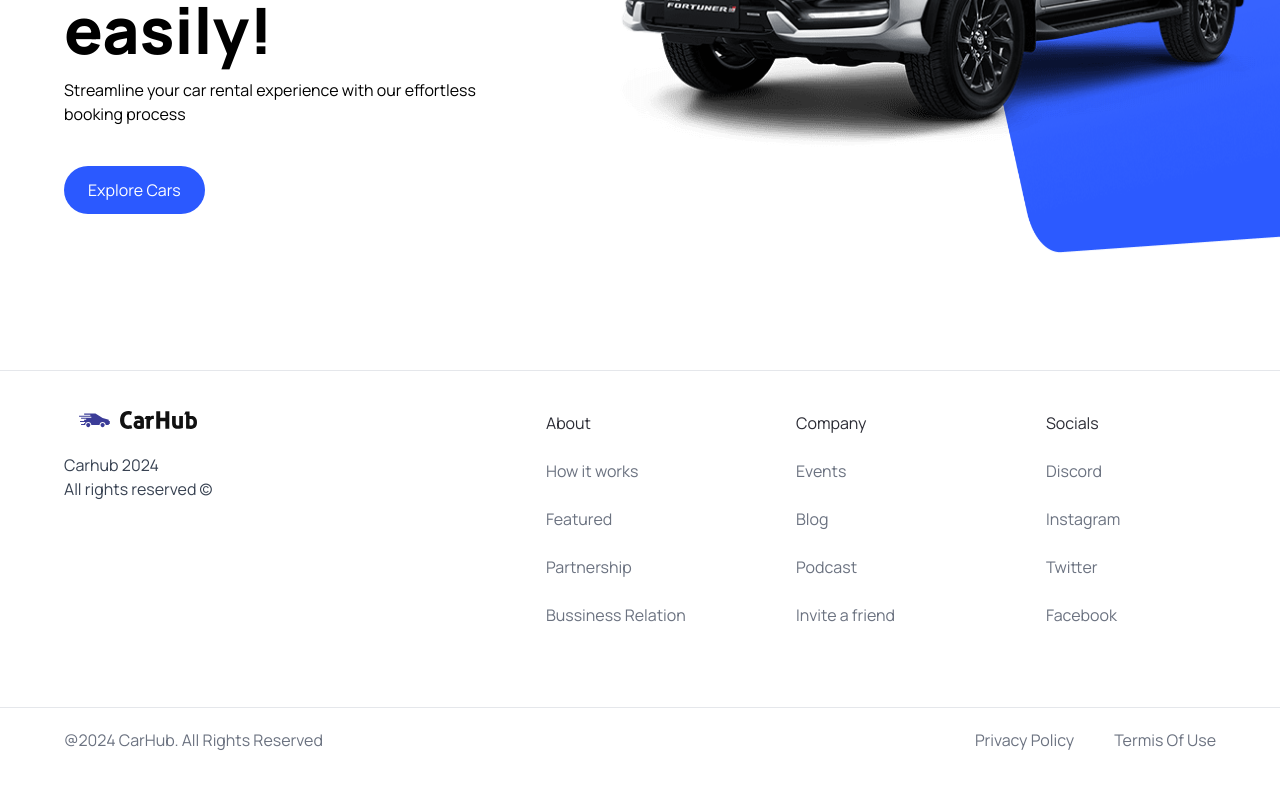
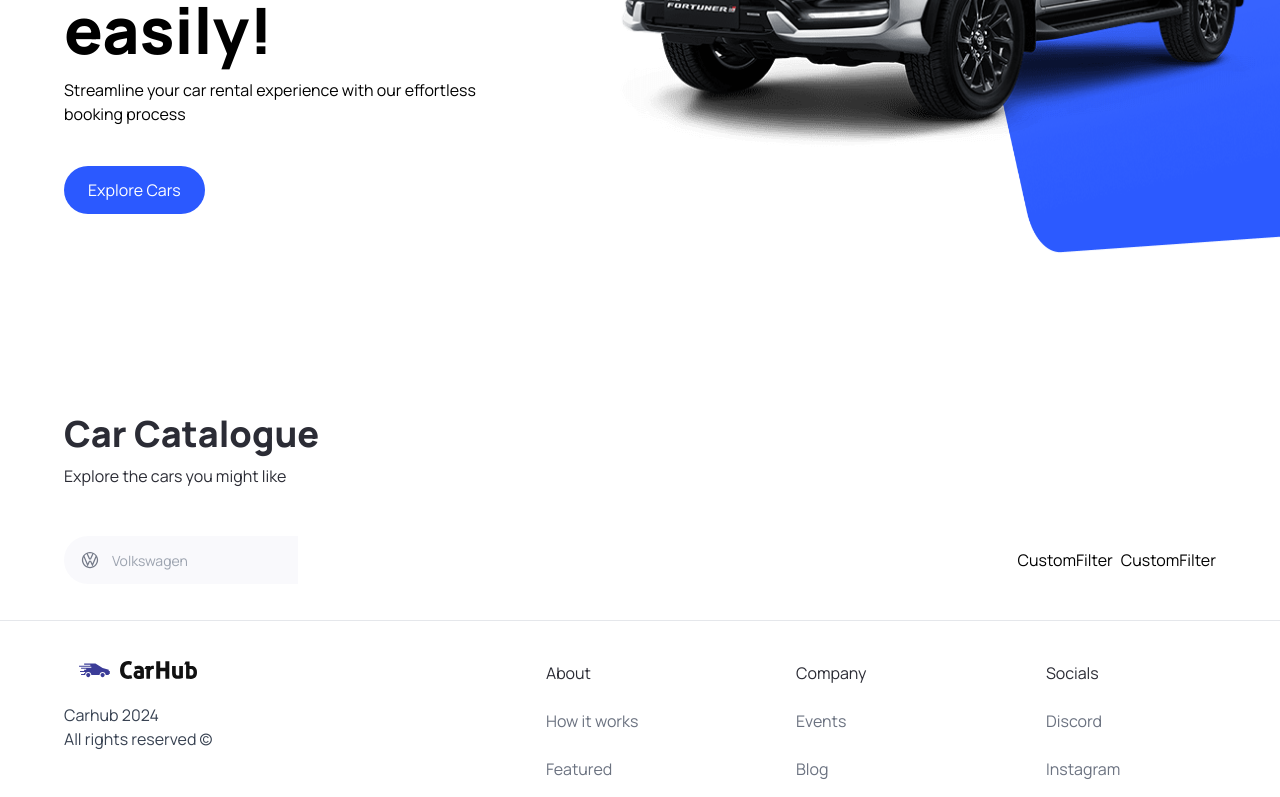
Before and after one commit to sohaghamjah/react-next-car-app, a Next.js app: page / in a window 1280 px wide. Shown: the part 450-1247 px from the top of the page. Before the commit the page ends 1222 px from the top, so only its background shows below. Built offline with nearby package versions, Linux system fonts and the light colour scheme.

Commit message:
search combobox component

```diff
--- a/app/page.tsx
+++ b/app/page.tsx
@@ -1,9 +1,24 @@
-import { Hero } from "@/components";
+import { CustomFilter, Hero, SearchBar } from "@/components";
 
 export default function Home() {
   return (
     <main className="overflow-hidden">
       <Hero />
+
+      <div className="mt-12 padding-x padding-y max-width" id="discover">
+        <div className="home__text-container">
+          <h1 className="text-4xl font-extrabold">Car Catalogue</h1>
+          <p>Explore the cars you might like</p>
+        </div>
+
+        <div className="home__filters">
+          <SearchBar />
+          <div className="home__filter-container">
+            <CustomFilter title="fuel"/>
+            <CustomFilter title="year"/>
+          </div>
+        </div>
+      </div>
     </main>
   );
 }
--- /dev/null
+++ b/components/CustomFilter.tsx
@@ -0,0 +1,7 @@
+import React from 'react'
+
+export default function CustomFilter() {
+  return (
+    <div>CustomFilter</div>
+  )
+}
--- /dev/null
+++ b/components/SearchBar.tsx
@@ -0,0 +1,21 @@
+"use client";
+
+import { useState } from "react";
+import SearchManuFacture from "./SearchManuFacture";
+
+export default function SearchBar() {
+    const [menuFacturer, setManuFacturer] = useState();
+    const handleSearch = () => {
+
+    }
+    return (
+        <form className="searchbar" onSubmit={handleSearch}>
+            <div className="searchbar__item">
+                <SearchManuFacture
+                    manuFecturer={menuFacturer}
+                    setManuFacturer={setManuFacturer}
+                />
+            </div>
+        </form>
+    )
+}
--- /dev/null
+++ b/components/SearchManuFacture.tsx
@@ -0,0 +1,72 @@
+"use client"
+import { searchManuFectureProps } from "@/types";
+import { Combobox, ComboboxInput, ComboboxButton, Transition, ComboboxOptions, ComboboxOption } from '@headlessui/react';
+import Image from "next/image";
+import CarLogo from "@/public/car-logo.svg";
+import { Fragment, useState } from "react";
+import { manufacturers } from "@/constants";
+
+export default function SearchManuFacture({manuFacturer, setManuFacturer}: searchManuFectureProps) {
+  const [query, setQuery] = useState('')
+
+  const filteredManuFactures =
+    query === ''
+      ? manufacturers
+      : manufacturers.filter((item) => {
+          return item.toLowerCase().replace(/\s+/g, "").includes(query.toLowerCase().replace(/\s+/g, ""))
+        })
+
+  return (
+    <div className="search-manufecturer">
+        <Combobox value={manuFacturer} onChange={setManuFacturer}>
+            <div className="relative w-full">
+                <ComboboxButton className="absolute top-[14px]">
+                    <Image
+                        src={CarLogo}
+                        alt="Car Logo"
+                        width={20}
+                        height={20}
+                        className="ml-4"
+                    />
+                </ComboboxButton>
+                <ComboboxInput
+                    className="search-manufacturer__input"
+                    placeholder="Volkswagen"
+                    displayValue={(manuFacturer: string) => manuFacturer}
+                    onChange={(event) => setQuery(event.target.value)}
+                />
+                <Transition
+                    as={Fragment}
+                    leave="transision ease-in duration-100"
+                    leaveFrom="opacity-100"
+                    leaveTo="opacity-0"
+                    afterLeave={() => setQuery('')}
+                >
+
+                <ComboboxOptions className="search-manufacturer__options">
+                    {
+                    filteredManuFactures.length === 0 && query !== '' ? (
+                        <ComboboxOption
+                            value     = {query}
+                            className = "search-manufacturer__option"
+                        >
+                            {query}
+                        </ComboboxOption>
+                    ):
+                    filteredManuFactures.map((item) => (
+                        <ComboboxOption
+                            key       = {item}
+                            value     = {item}
+                            className = {({active}) => `search-manufacturer__option relative ${active ? 'bg-primary-blue text-white' : 'text-gray-900'}`}
+                        >
+                            {item}
+                        </ComboboxOption>
+                    ))}
+                </ComboboxOptions>
+
+                </Transition>
+            </div>
+        </Combobox>
+    </div>
+  )
+}
--- a/components/index.ts
+++ b/components/index.ts
@@ -2,8 +2,14 @@ import Hero from "./Hero";
 import CustomButton from "./CustomButton";
 import Navbar from "./Navbar";
 import Footer from "./Footer";
+import SearchBar from "./SearchBar";
+import CustomFilter from "./CustomFilter";
+import SearchManuFacture from "./SearchManuFacture";
 
 export {
+    SearchManuFacture,
+    SearchBar,
+    CustomFilter,
     Hero,
     CustomButton,
     Navbar,
--- a/types/index.ts
+++ b/types/index.ts
@@ -6,3 +6,8 @@ export interface customButtonProps{
     handleClick?: MouseEventHandler<HTMLButtonElement>;
     btnType?: "button" | "submit"
 }
+
+export interface searchManuFectureProps{
+    manuFacturer: string;
+    setManuFacturer: (manufacturer: string) => void;
+}
```
Also changed, not shown: package.json (+5 -4 lines), 1 other file (tests, documents, lock files or other folders).
